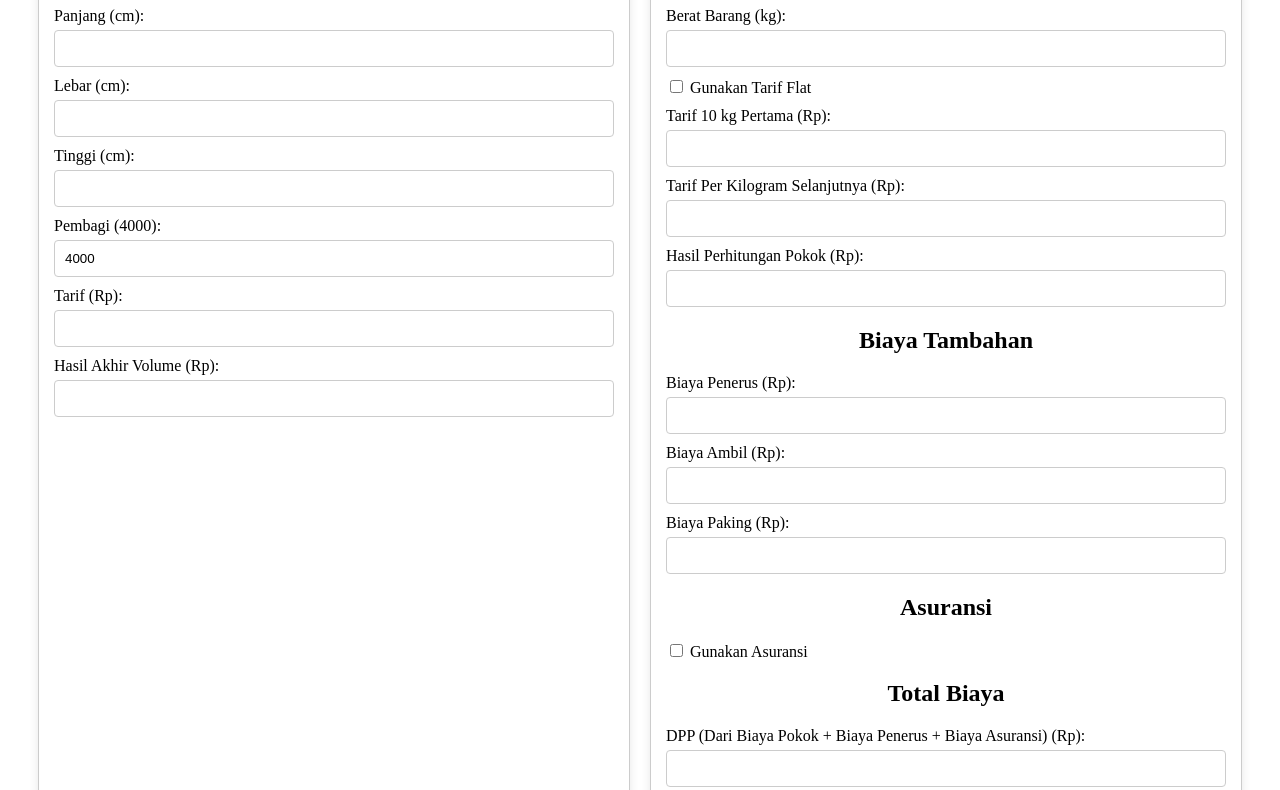
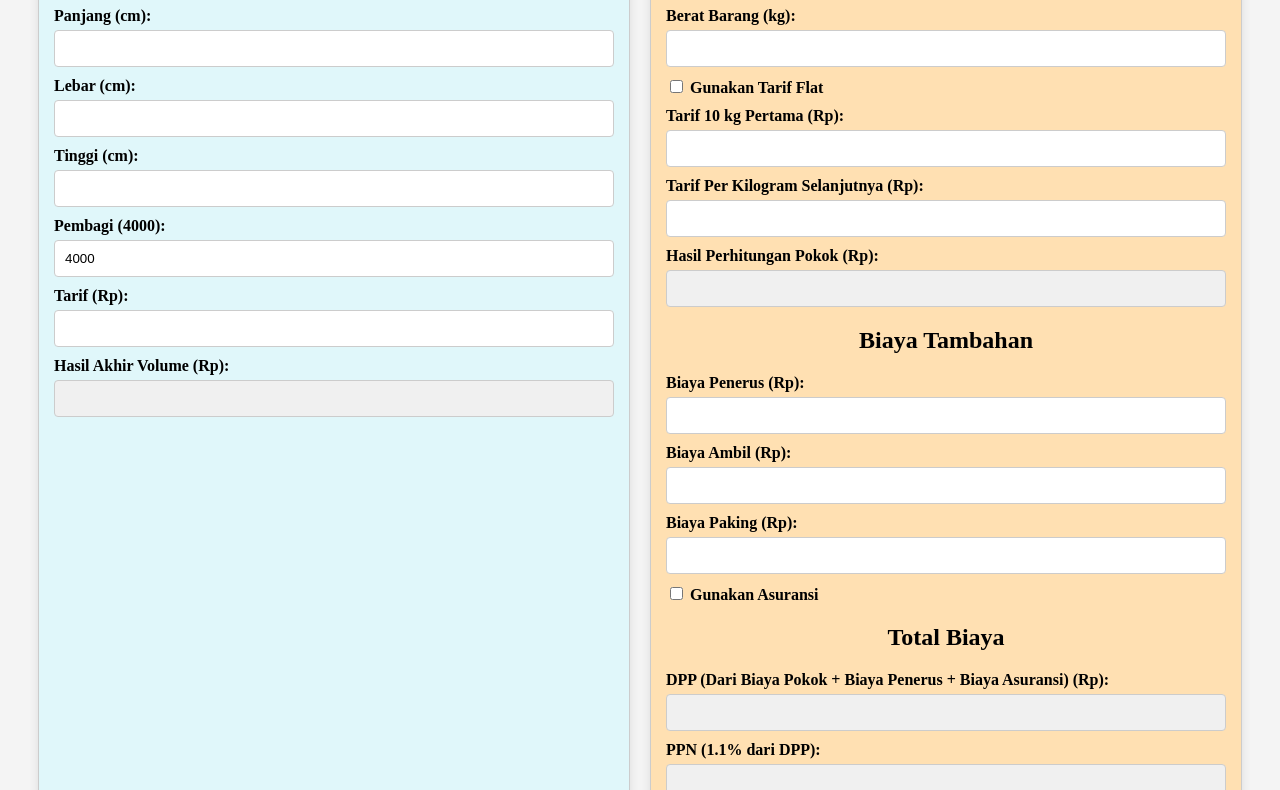
Before and after one commit to ToMS-pro/fltxal, a plain HTML site: page index.html in a window 1280 px wide. Shown: the part 127-917 px from the top of the page. Drawn offline with Linux system fonts and the light colour scheme.

Commit message:
Update index.html

```diff
--- a/index.html
+++ b/index.html
@@ -5,11 +5,36 @@
     <meta name="viewport" content="width=device-width, initial-scale=1.0">
     <title>Kalkulasi Biaya</title>
     <style>
-        body { display: flex; padding: 20px; }
-        .form-container { width: 48%; border: 1px solid #ccc; border-radius: 8px; padding: 15px; margin: 10px; box-shadow: 0 2px 10px rgba(0, 0, 0, 0.1); }
+        body { display: flex; padding: 20px; background-color: #f4f4f4; }
+        .form-container {
+            width: 48%;
+            border: 1px solid #ccc;
+            border-radius: 8px;
+            padding: 15px;
+            margin: 10px;
+            box-shadow: 0 2px 10px rgba(0, 0, 0, 0.1);
+        }
         h1, h2 { text-align: center; }
-        label { display: block; margin-top: 10px; }
-        input[type="number"], input[type="text"] { width: calc(100% - 22px); padding: 10px; margin-top: 5px; border: 1px solid #ccc; border-radius: 4px; }
+        label { display: block; margin-top: 10px; font-weight: bold; }
+        input[type="number"], input[type="text"] {
+            width: calc(100% - 22px);
+            padding: 10px;
+            margin-top: 5px;
+            border: 1px solid #ccc;
+            border-radius: 4px;
+        }
+        /* Warna untuk Kalkulasi Volume */
+        .form-container:first-of-type {
+            background-color: #e0f7fa; /* Biru Muda */
+        }
+        /* Warna untuk Kalkulasi Biaya Lengkap */
+        .form-container:last-of-type {
+            background-color: #ffe0b2; /* Kuning Muda */
+        }
+        /* Warna untuk teks input readonly */
+        input[readonly] {
+            background-color: #f0f0f0;
+        }
     </style>
     <script>
         // Script untuk Kalkulasi Volume
@@ -154,8 +179,9 @@
         <label>Biaya Paking (Rp):</label>
         <input type="number" id="biayaPaking" oninput="calculateTotal()">
 
-        <h2>Asuransi</h2>
-        <label><input type="checkbox" id="cekAsuransi" onclick="toggleAsuransi(); calculateTotal()"> Gunakan Asuransi</label>
+        <label>
+            <input type="checkbox" id="cekAsuransi" onclick="toggleAsuransi(); calculateTotal()"> Gunakan Asuransi
+        </label>
         <div id="asuransiSection" style="display:none;">
             <label>Harga Barang (Rp):</label>
             <input type="number" id="hargaBarang" oninput="calculateTotal()">
```
